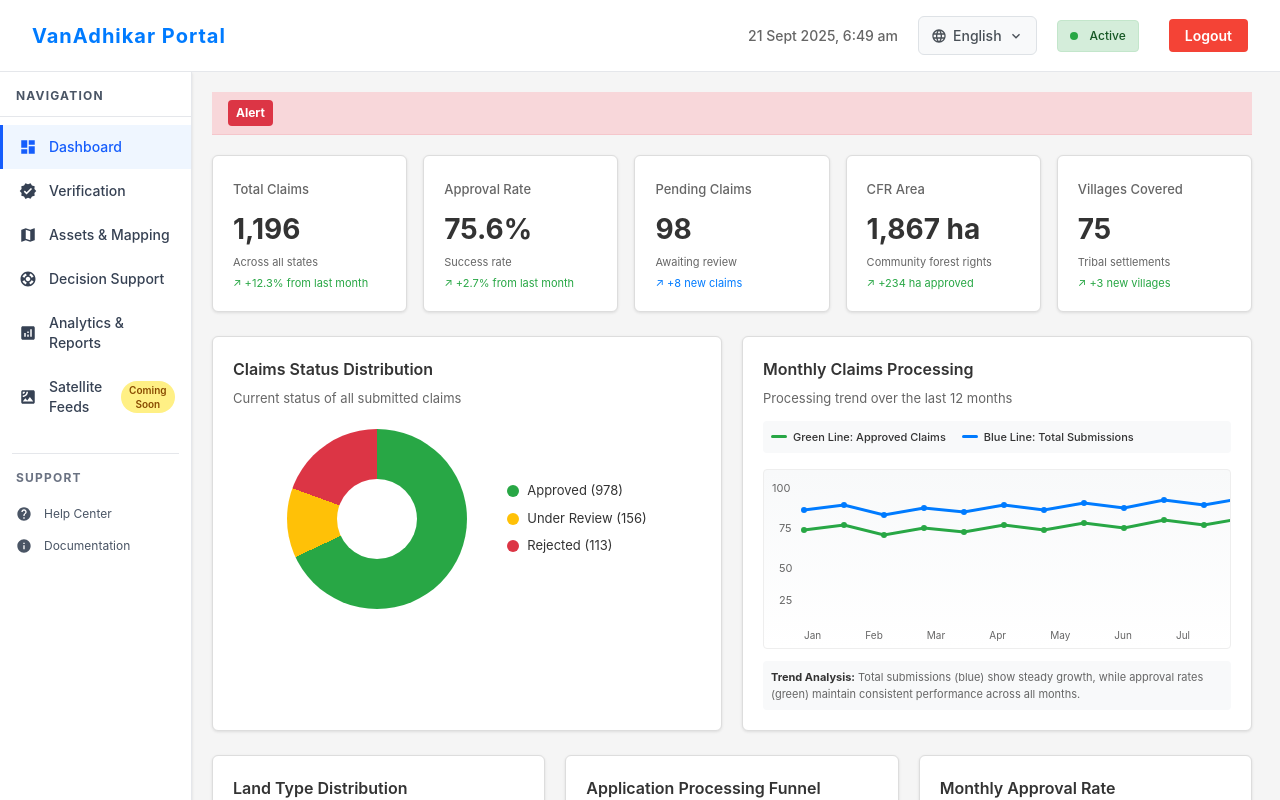
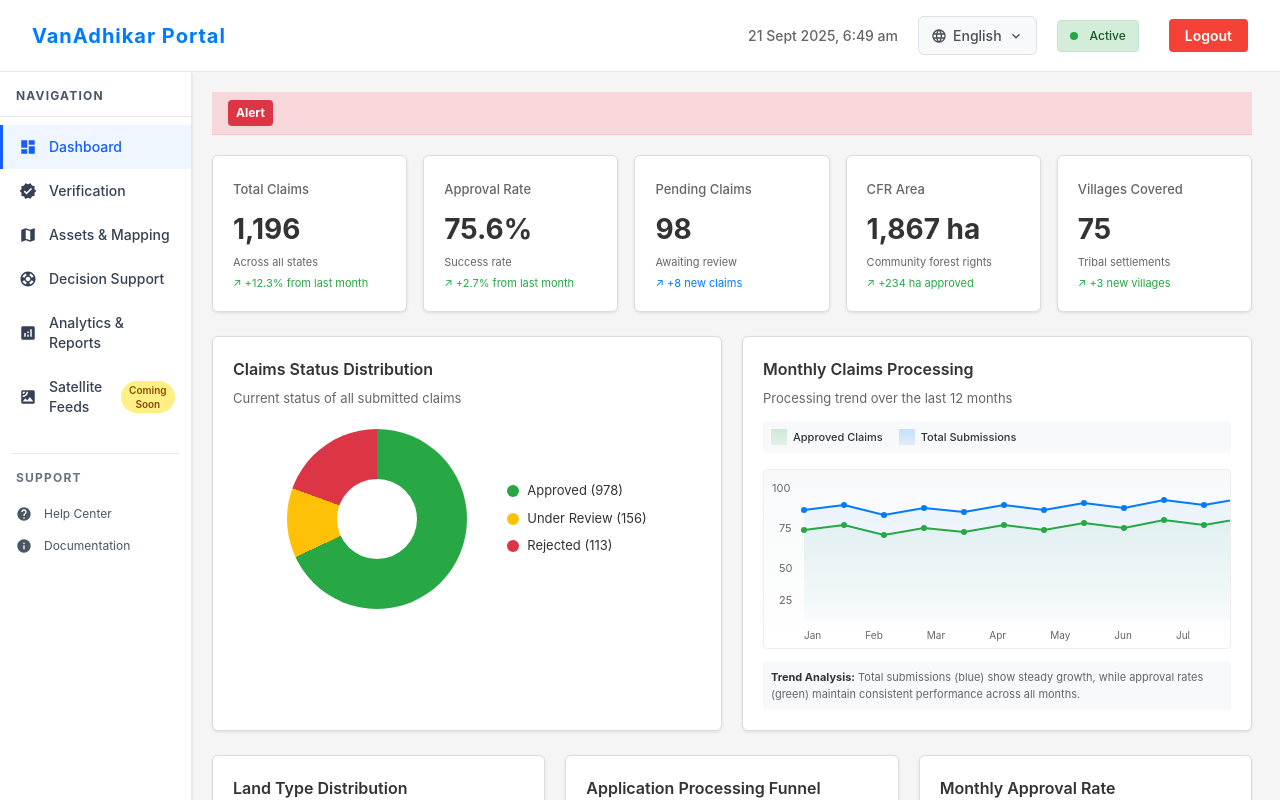
Before and after one commit to Abhaysoft-inc/sih-mvp, a Next.js app: page /dashboard/tehsil in a window 1280 px wide. Shown: the top 800 px of the page. Built offline with nearby package versions, Linux system fonts and the light colour scheme.

Commit message:
chnaged the graph

```diff
--- a/src/app/dashboard/tehsil/page.jsx
+++ b/src/app/dashboard/tehsil/page.jsx
@@ -611,28 +611,26 @@ export default function TehsilDashboard() {
                     <div style={{ display: "flex", alignItems: "center", gap: "6px" }}>
                       <div style={{
                         width: "16px",
-                        height: "3px",
-                        backgroundColor: "#28a745",
-                        borderRadius: "2px"
+                        height: "16px",
+                        background: "linear-gradient(180deg, rgba(40, 167, 69, 0.2) 0%, rgba(40, 167, 69, 0.1) 100%)"
                       }}></div>
                       <span style={{ fontSize: "11px", color: "#333", fontWeight: "500" }}>
-                        Green Line: Approved Claims
+                        Approved Claims
                       </span>
                     </div>
                     <div style={{ display: "flex", alignItems: "center", gap: "6px" }}>
                       <div style={{
                         width: "16px",
-                        height: "3px",
-                        backgroundColor: "#007bff",
-                        borderRadius: "2px"
+                        height: "16px",
+                        background: "linear-gradient(180deg, rgba(0, 123, 255, 0.2) 0%, rgba(0, 123, 255, 0.1) 100%)"
                       }}></div>
                       <span style={{ fontSize: "11px", color: "#333", fontWeight: "500" }}>
-                        Blue Line: Total Submissions
+                        Total Submissions
                       </span>
                     </div>
                   </div>
 
-                  {/* Line Chart Simulation */}
+                  {/* Area Chart */}
                   <div style={{
                     height: "180px",
                     position: "relative",
@@ -670,26 +668,49 @@ export default function TehsilDashboard() {
                       color: "#666"
                     }}>25</div>
 
-                    {/* Chart lines simulation */}
+                    {/* Area Chart with SVG */}
                     <svg style={{ width: "100%", height: "100%" }}>
-                      {/* Blue line - Total Submissions */}
+                      {/* Area for Total Submissions */}
+                      <path
+                        d="M40,40 L80,35 L120,45 L160,38 L200,42 L240,35 L280,40 L320,33 L360,38 L400,30 L440,35 L480,28 L480,150 L40,150 Z"
+                        fill="url(#blueGradient)"
+                        opacity="0.3"
+                      />
+
+                      {/* Area for Approved Claims */}
+                      <path
+                        d="M40,60 L80,55 L120,65 L160,58 L200,62 L240,55 L280,60 L320,53 L360,58 L400,50 L440,55 L480,48 L480,150 L40,150 Z"
+                        fill="url(#greenGradient)"
+                        opacity="0.3"
+                      />
+
+                      {/* Gradients */}
+                      <defs>
+                        <linearGradient id="blueGradient" x1="0" x2="0" y1="0" y2="1">
+                          <stop offset="0%" stopColor="#007bff" stopOpacity="0.2"/>
+                          <stop offset="100%" stopColor="#007bff" stopOpacity="0.05"/>
+                        </linearGradient>
+                        <linearGradient id="greenGradient" x1="0" x2="0" y1="0" y2="1">
+                          <stop offset="0%" stopColor="#28a745" stopOpacity="0.2"/>
+                          <stop offset="100%" stopColor="#28a745" stopOpacity="0.05"/>
+                        </linearGradient>
+                      </defs>
+
+                      {/* Lines */}
                       <polyline
                         points="40,40 80,35 120,45 160,38 200,42 240,35 280,40 320,33 360,38 400,30 440,35 480,28"
                         fill="none"
                         stroke="#007bff"
-                        strokeWidth="3"
-                        strokeDasharray="none"
+                        strokeWidth="2"
                       />
-                      {/* Green line - Approved Claims */}
                       <polyline
                         points="40,60 80,55 120,65 160,58 200,62 240,55 280,60 320,53 360,58 400,50 440,55 480,48"
                         fill="none"
                         stroke="#28a745"
-                        strokeWidth="3"
-                        strokeDasharray="none"
+                        strokeWidth="2"
                       />
 
-                      {/* Data points for better visibility */}
+                      {/* Data points */}
                       {[
                         { x: 40, y: 40 }, { x: 80, y: 35 }, { x: 120, y: 45 }, { x: 160, y: 38 },
                         { x: 200, y: 42 }, { x: 240, y: 35 }, { x: 280, y: 40 }, { x: 320, y: 33 },
@@ -718,7 +739,8 @@ export default function TehsilDashboard() {
                       fontSize: "10px",
                       color: "#666"
                     }}>
-                      <span>Jan</span><span>Feb</span><span>Mar</span><span>Apr</span><span>May</span><span>Jun</span><span>Jul</span>
+                      <span>Jan</span><span>Feb</span><span>Mar</span><span>Apr</span>
+                      <span>May</span><span>Jun</span><span>Jul</span>
                     </div>
                   </div>
 
```
